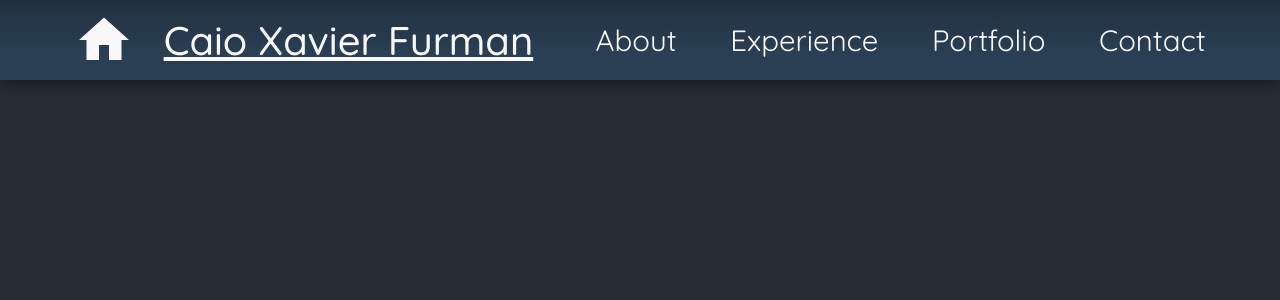
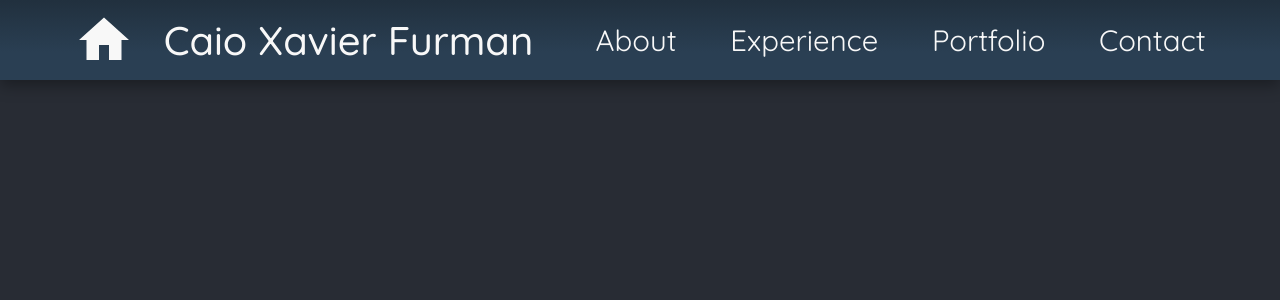
Before and after one commit to CaioFurman/WebPortfolio, a React (Create React App) app: page / in a window 1280 px wide. Shown: the top 300 px of the page. Built offline with nearby package versions, Linux system fonts and the light colour scheme.

Commit message:
removed gh pages

```diff
--- a/src/components/Header.css
+++ b/src/components/Header.css
@@ -46,6 +46,7 @@
     display: flex;
     align-items: center;
     justify-content: left;
+    text-decoration: none;
 }
 
 
--- a/src/components/Header.jsx
+++ b/src/components/Header.jsx
@@ -6,7 +6,7 @@ function PortHeader(){
         <div className='webHeaderBackground'>
             <div className='webHeaderBox'>
                 <a href="/" className='webHeaderHome'> <HomeIcon style={{ color: "#F8F8F8", fontSize: 60}} /> </a>
-                <a href="/" className='webHeaderName'>Caio Xavier Furman</a>
+                <a className='webHeaderName'>Caio Xavier Furman</a>
                 <a href="/" className='webHeaderButton'>About</a>
                 <a href="/" className='webHeaderButton'> Experience </a>
                 <a href="/" className='webHeaderButton'> Portfolio </a>
```
Also changed, not shown: package.json (+1 -7 lines), 1 other file (tests, documents, lock files or other folders).
